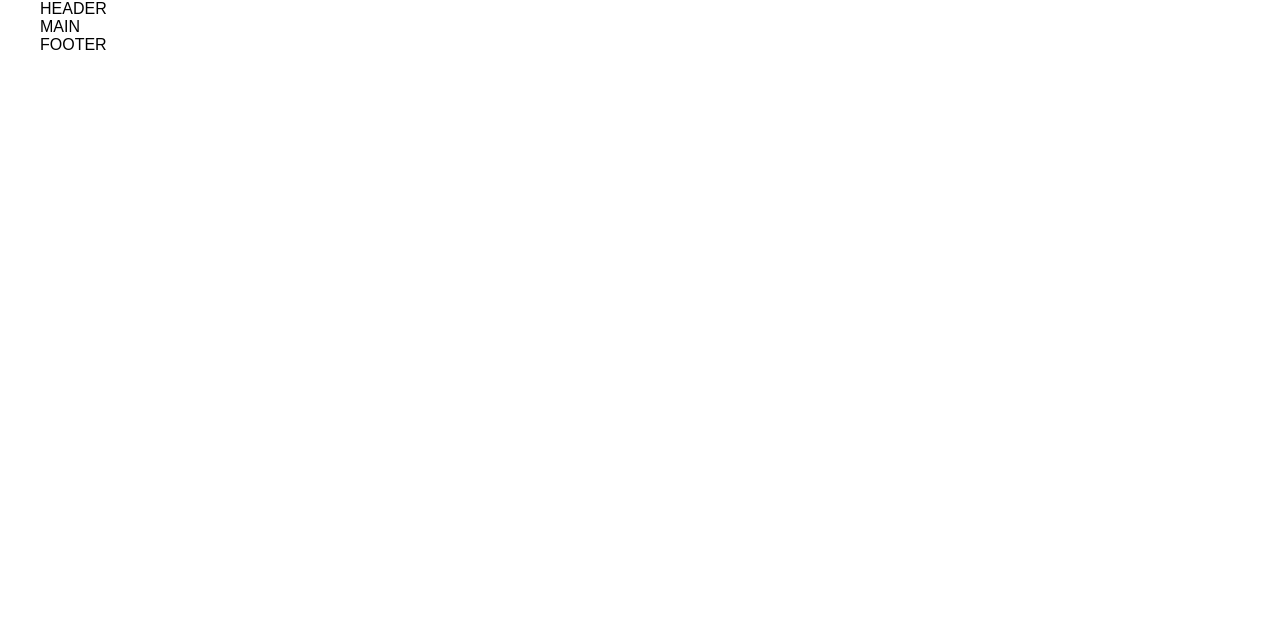
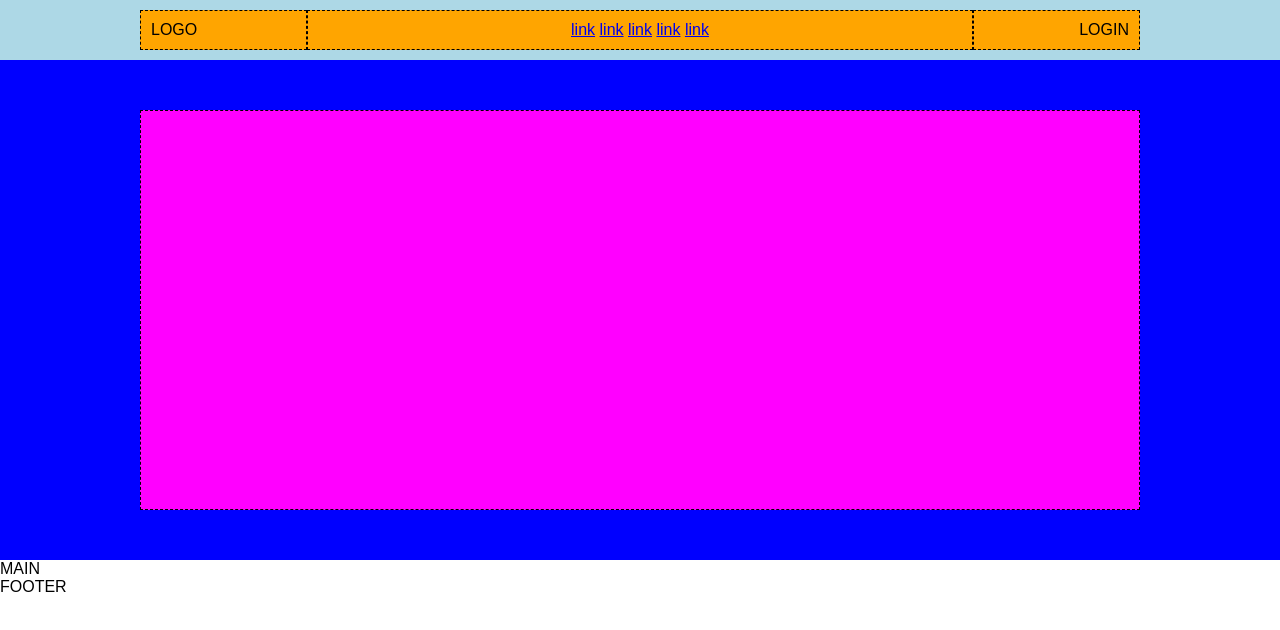
Before and after one commit to MironAlberto/htmlcss-struttura-discord, a plain HTML site: page index.html in a window 1280 px wide. Drawn offline with Linux system fonts and the light colour scheme.

Commit message:
inizio body + header html e attributi css

```diff
--- a/css/style.css
+++ b/css/style.css
@@ -1,20 +1,90 @@
-/*
-    RESET
-*/
+/*RESET*/
 * {
     margin: 0;
     padding: 0;
     box-sizing: border-box;
 }
 
-/*
-    GENERAL
-*/
+/*GENERAL*/
 html {
     font-family: Arial, Helvetica, sans-serif;
 }
 
 .container {
-    max-width: 1200px;
+    max-width: 100%;
+}
+
+li{
+    list-style: none;
+}
+
+
+/* debug */
+.debug .header-top{
+    height: 60px;
+    background-color: lightblue;
+    padding: 10px 0;
+}
+
+.debug .header-top .my-row{
+    background-color: orange;
+    max-width: 1000px;
     margin: 0 auto;
 }
+
+.debug .header-top .my-row .main-menu-container .my-col-1-6, .my-col-2-3{
+    border: 1px dashed black;
+}
+
+.debug .header-bottom{
+    background-color: blue;
+    min-height: 500px;
+}
+
+.debug .header-bottom .box{
+    background-color: fuchsia;
+    border: 1px dashed black;
+    min-height: 400px;
+    max-width: 1000px;
+    margin: 0 auto;
+}
+
+/* my-row */
+.my-row .main-menu-container > *{
+    padding: 10px;
+}
+
+.my-row .main-menu-container{
+    width: 100%;
+}
+
+.my-row{
+    display: flex;
+    flex-wrap: wrap;
+    justify-content: space-between;
+}
+
+.my-row .my-col-1-6{
+    width: calc((100% / 6) * 1);
+}
+
+.my-row .my-col-2-3{
+    width: calc((100% / 6) * 4);
+}
+
+/* header */
+.header-top .main-menu-container > .main-nav{
+    text-align: center;
+}
+
+.header-top .main-menu-container > .login-container{
+    text-align: right;
+}
+
+.header-top .main-menu-container > .main-nav ul li{
+    display: inline-block;
+}
+
+.header-bottom{
+    padding: 50px 0;
+}
--- a/index.html
+++ b/index.html
@@ -3,18 +3,90 @@
     <head>
         <meta charset="UTF-8">
         <meta name="viewport" content="width=device-width, initial-scale=1.0">
-        <title>Template HTML CSS</title>
+        <title>Struttura Discord</title>
 
         <!-- CSS -->
         <link rel="stylesheet" href="css/style.css">
     </head>
-    <body>
+    <body class="debug">
 
         <!-- Inizio Header Principale -->
         <header>
+
             <div class="container">
-                HEADER
+
+                <div class="header-top">
+
+                    <div class="my-row">
+
+                        <div class="my-row main-menu-container">
+
+                            <div class="my-col-1-6">
+                                LOGO
+                            </div>
+
+                            <div class="my-col-2-3 main-nav">
+
+                                <nav>
+
+                                    <ul>
+
+                                        <li>
+                                            <a href="#">
+                                                link
+                                            </a>
+                                        </li>
+
+                                        <li>
+                                            <a href="#">
+                                               link
+                                            </a>
+                                        </li>
+
+                                        <li>
+                                            <a href="#">
+                                               link
+                                            </a>
+                                        </li>
+
+                                        <li>
+                                            <a href="#">
+                                                link
+                                            </a>
+                                        </li>
+
+                                        <li>
+                                            <a href="#">
+                                                link
+                                            </a>
+                                        </li>
+
+                                    </ul>
+
+                                </nav>
+
+                            </div>
+
+                            <div class="my-col-1-6 login-container">
+                                LOGIN
+                            </div>
+
+                        </div>
+
+                    </div>
+
+                </div>
+
+                <div class="header-bottom">
+
+                    <div class="box">
+
+                    </div>
+
+                </div>
+
             </div>
+
         </header>
         <!-- Fine Header Principale -->
 
```
